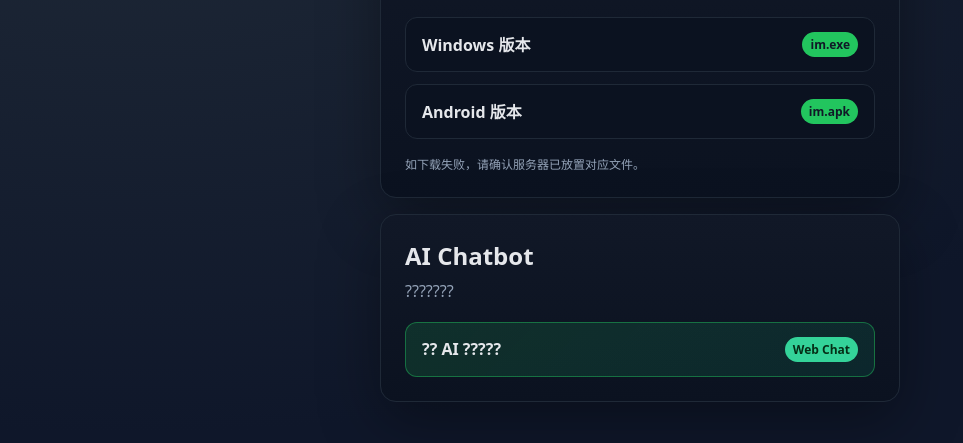
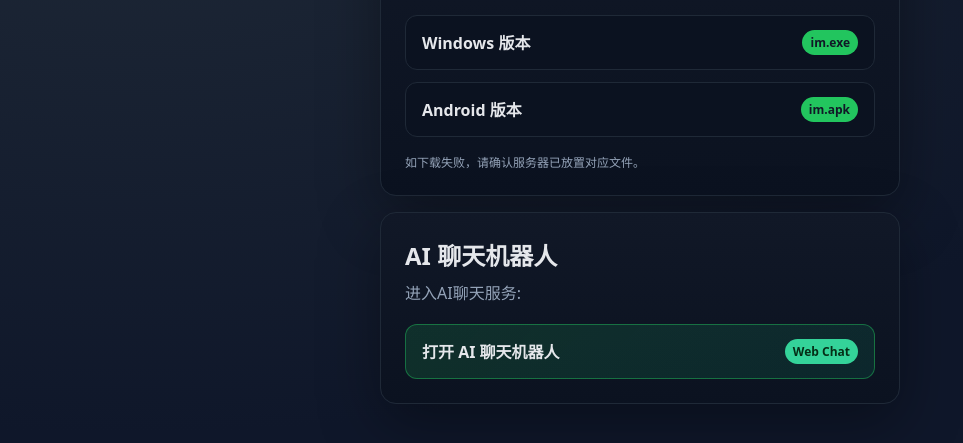
Before and after one commit to MiGi0618/web_chatbot, a plain HTML site: page index.html in a window 1280 px wide. Shown: the part 247-690 px from the top of the page, without its empty margins (0-963 px from the left). Drawn offline with Linux system fonts and the light colour scheme.

Commit message:
modify html

```diff
--- a/index.html
+++ b/index.html
@@ -97,11 +97,11 @@
     <div class="note">如下载失败，请确认服务器已放置对应文件。</div>
     </div>
     <div class="card chatbot-panel">
-      <h2>AI Chatbot</h2>
-      <p>???????</p>
+      <h2>AI 聊天机器人</h2>
+      <p>进入AI聊天服务:</p>
       <div class="buttons">
         <a class="btn chatbot" href="templates/index.html">
-          ?? AI ?????
+          打开 AI 聊天机器人
           <span class="tag">Web Chat</span>
         </a>
       </div>
```
